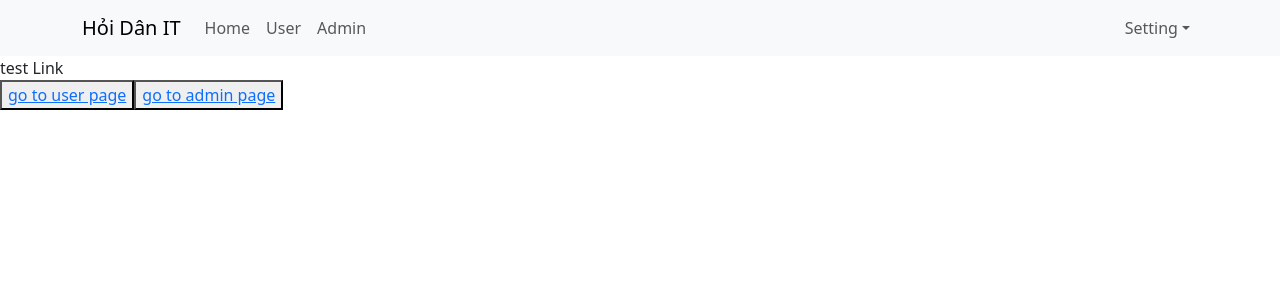
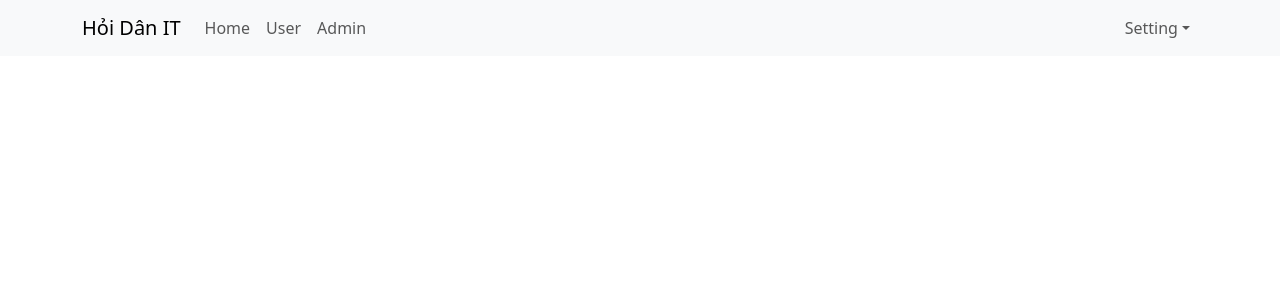
Before and after one commit to NhatHM4/reactjsBai1, a React (Create React App) app: page / in a window 1280 px wide. Shown: the top 300 px of the page. Built offline with nearby package versions, Linux system fonts and the light colour scheme.

Commit message:
nested route

```diff
--- a/src/App.js
+++ b/src/App.js
@@ -3,21 +3,21 @@ import "./App.scss";
 import React from "react";
 import Header from "./components/header/header";
 
-import { Link } from "react-router-dom";
+import { Link, Outlet } from "react-router-dom";
 
 const App = () => {
   return (
     <div className="app-container">
-      <Header />
-      <div>
-        test Link
-        <div>
-          <button>
-            <Link to="/users">go to user page</Link>
-          </button>
-          <button>
-            <Link to="/admin">go to admin page</Link>
-          </button>
+      <div className="header-container">
+        <Header/>
+      </div>
+      <div className="main-container">
+        <div className="nav-container">
+
+        </div>
+
+        <div className="app-container">
+          <Outlet/>
         </div>
       </div>
     </div>
--- a/src/components/header/header.js
+++ b/src/components/header/header.js
@@ -14,7 +14,7 @@ const Header = () => {
           <Nav className="me-auto">
             <Link to="/" className="nav-link">Home</Link>
             <Link to="/users" className="nav-link">User</Link>
-            <Link to="/admin" className="nav-link">Admin</Link>
+            <Link to="/admins" className="nav-link">Admin</Link>
           </Nav>
           <Nav>
             <NavDropdown title="Setting" id="basic-nav-dropdown">
--- a/src/index.js
+++ b/src/index.js
@@ -15,9 +15,10 @@ root.render(
     <React.StrictMode>
       <BrowserRouter>
        <Routes>
-        <Route path='/' element={<App/>}></Route>
-        <Route path='users' element={<User/>}></Route>
-        <Route path='admins' element={<Admin/>}></Route>
+        <Route path='/' element={<App/>}>
+          <Route path='users' element={<User/>}></Route>
+          <Route path='admins' element={<Admin/>}></Route>
+        </Route>
        </Routes>
       </BrowserRouter>
 
```
